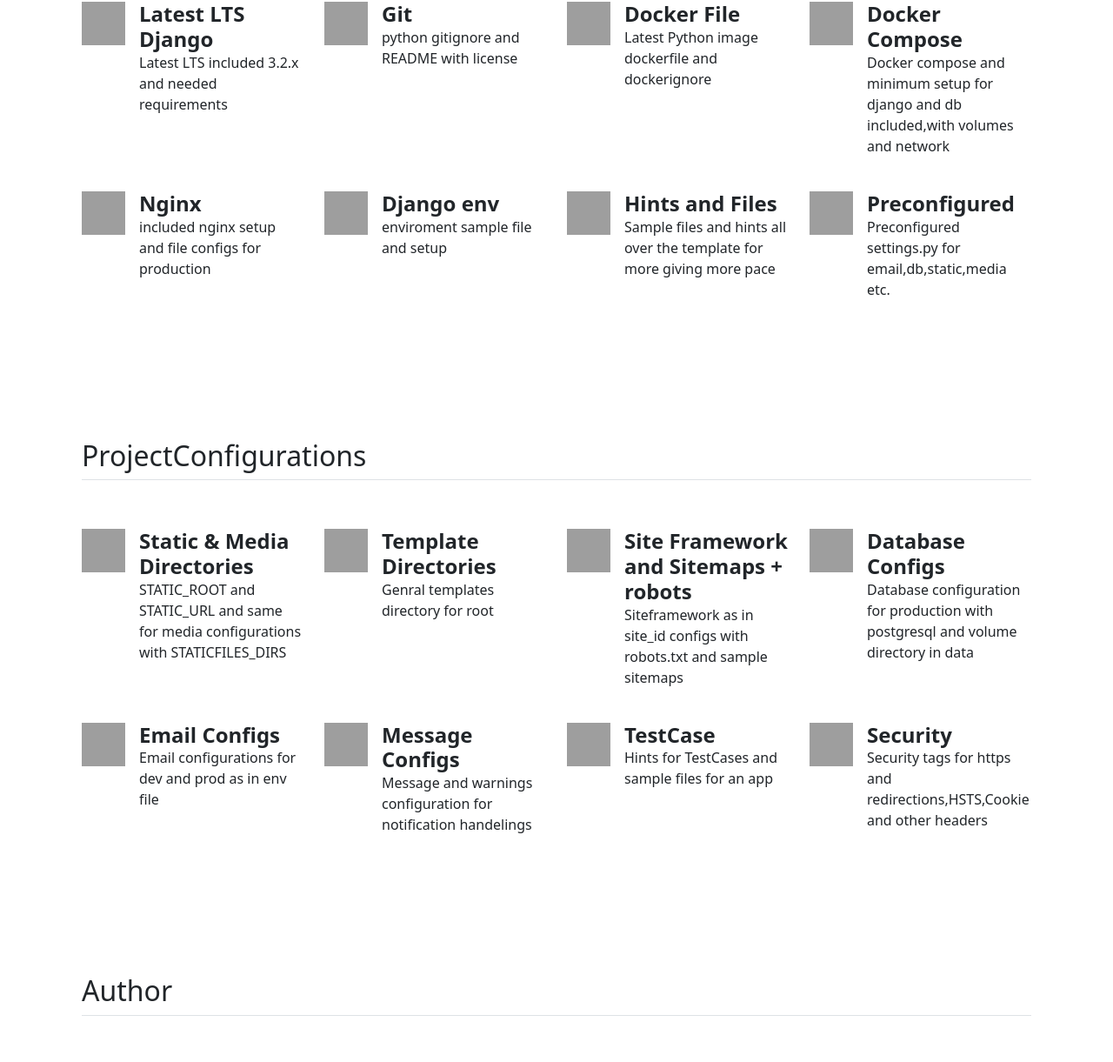
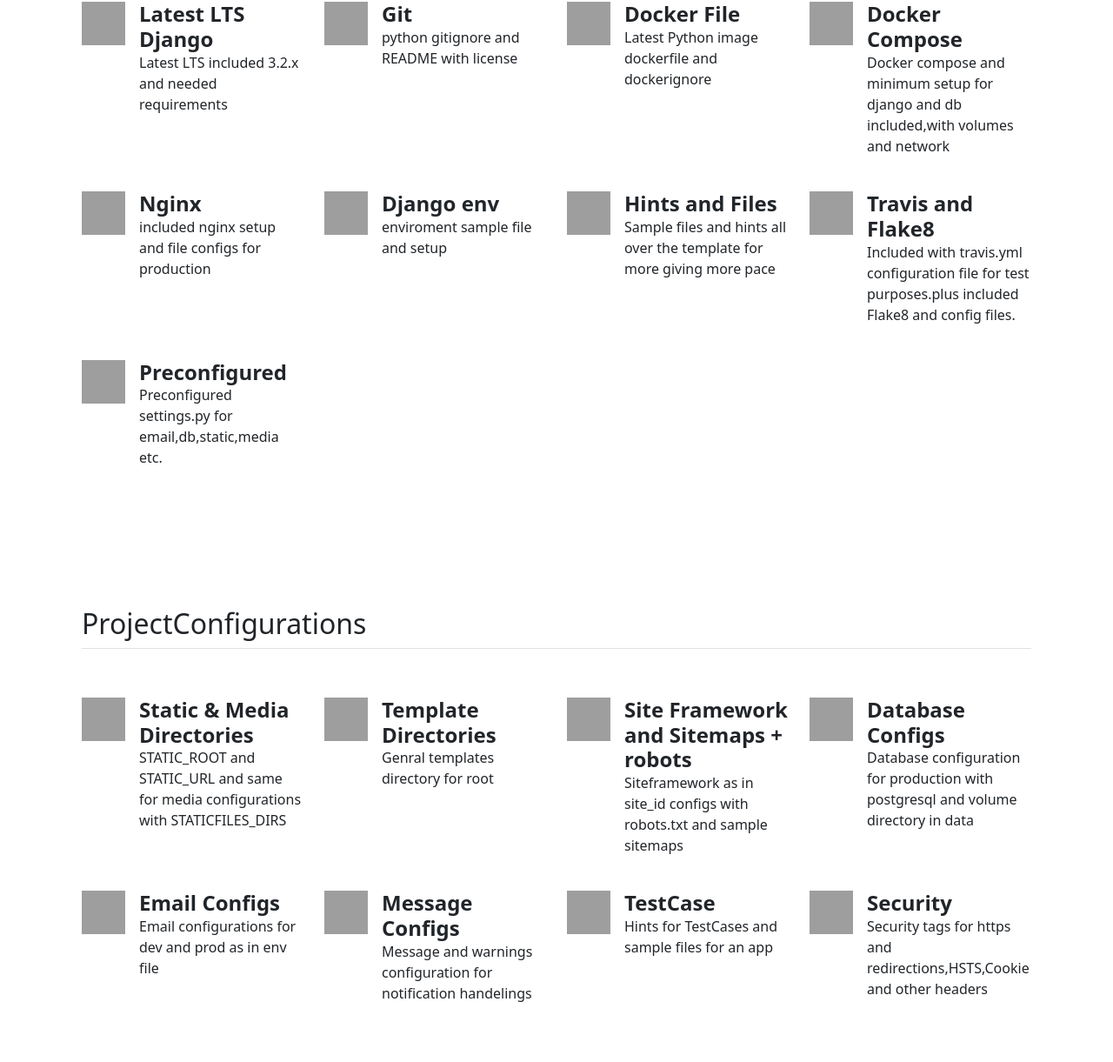
Before and after one commit to AliBigdeli/Ultimate-Django3.2-Template, a Django app: page / in a window 1280 px wide. Shown: the part 221-1442 px from the top of the page at 87% size. Run offline with Django 3.2, Linux system fonts and the light colour scheme; grey boxes are pictures that could not be loaded.

Commit message:
Update index.html

```diff
--- a/core/templates/website/index.html
+++ b/core/templates/website/index.html
@@ -55,6 +55,13 @@
             <div>
                 <h4 class="fw-bold mb-0">Hints and Files</h4>
                 <p>Sample files and hints all over the template for more giving more pace</p>
+            </div>
+        </div>
+        <div class="col d-flex align-items-start">
+            <img class="bi text-muted flex-shrink-0 me-3" src="https://cdn.icon-icons.com/icons2/2389/PNG/512/travisci_logo_icon_144792.png" width="50" height="50">
+            <div>
+                <h4 class="fw-bold mb-0">Travis and Flake8</h4>
+                <p>Included with travis.yml configuration file for test purposes.plus included Flake8 and config files.</p>
             </div>
         </div>
         <div class="col d-flex align-items-start">
```
